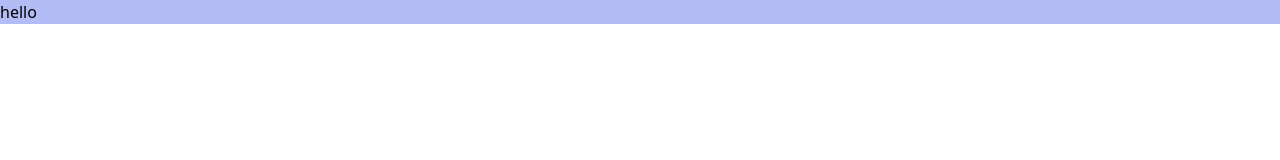
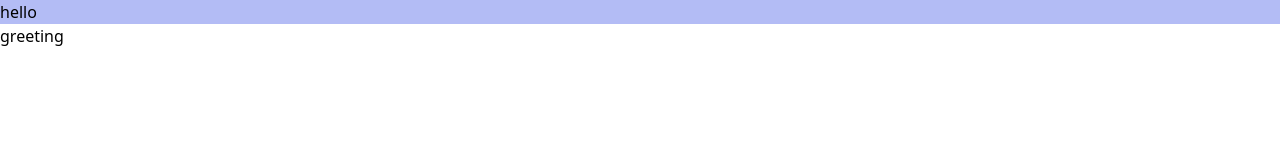
Before and after one commit to razi-jafari/ZayShop, a Vue app in the folder vueProject/zayShop/: page / in a window 1280 px wide. Shown: the top 160 px of the page. Built offline with nearby package versions, Linux system fonts and the light colour scheme.

Commit message:
modified in navbar

```diff
--- a/vueProject/zayShop/src/components/Navbar.vue
+++ b/vueProject/zayShop/src/components/Navbar.vue
@@ -1,6 +1,7 @@
 <template>
   <div id="nav-bar" >
     <p class="bg-indigo-light">hello</p>
+    <p>greeting</p>
 
   </div>
 </template>
```
